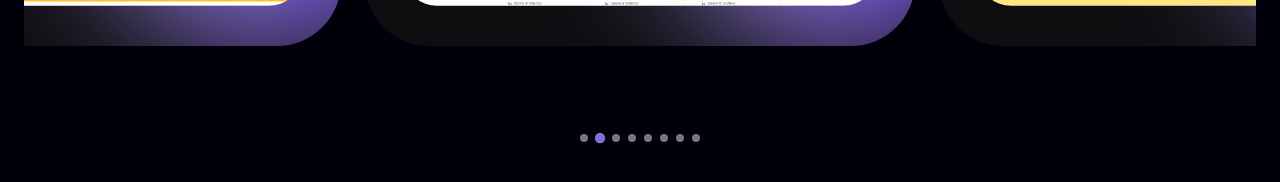
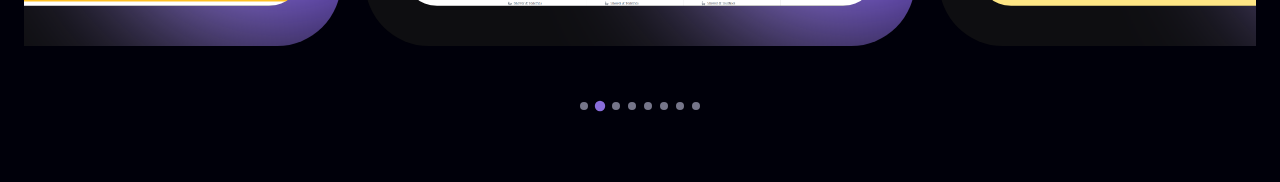
Before and after one commit to Pannnomaly/my-portfolio, a React (Vite) app: page / in a window 1280 px wide. Shown: the part 3123-3305 px from the top of the page. Built offline with nearby package versions, Linux system fonts and the light colour scheme.

Commit message:
fix(layout): adjust pagination dot layout

```diff
--- a/src/components/ProjectSlider.jsx
+++ b/src/components/ProjectSlider.jsx
@@ -60,7 +60,7 @@ export default function ProjectSlider() {
                 </SwiperSlide>
             ))}
         </Swiper>
-        <div className="custom-pagination mt-6 flex justify-center lg:pt-16"></div>
+        <div className="custom-pagination mt-6 flex justify-center lg:pt-8"></div>
     </div>
   );
 }
```
